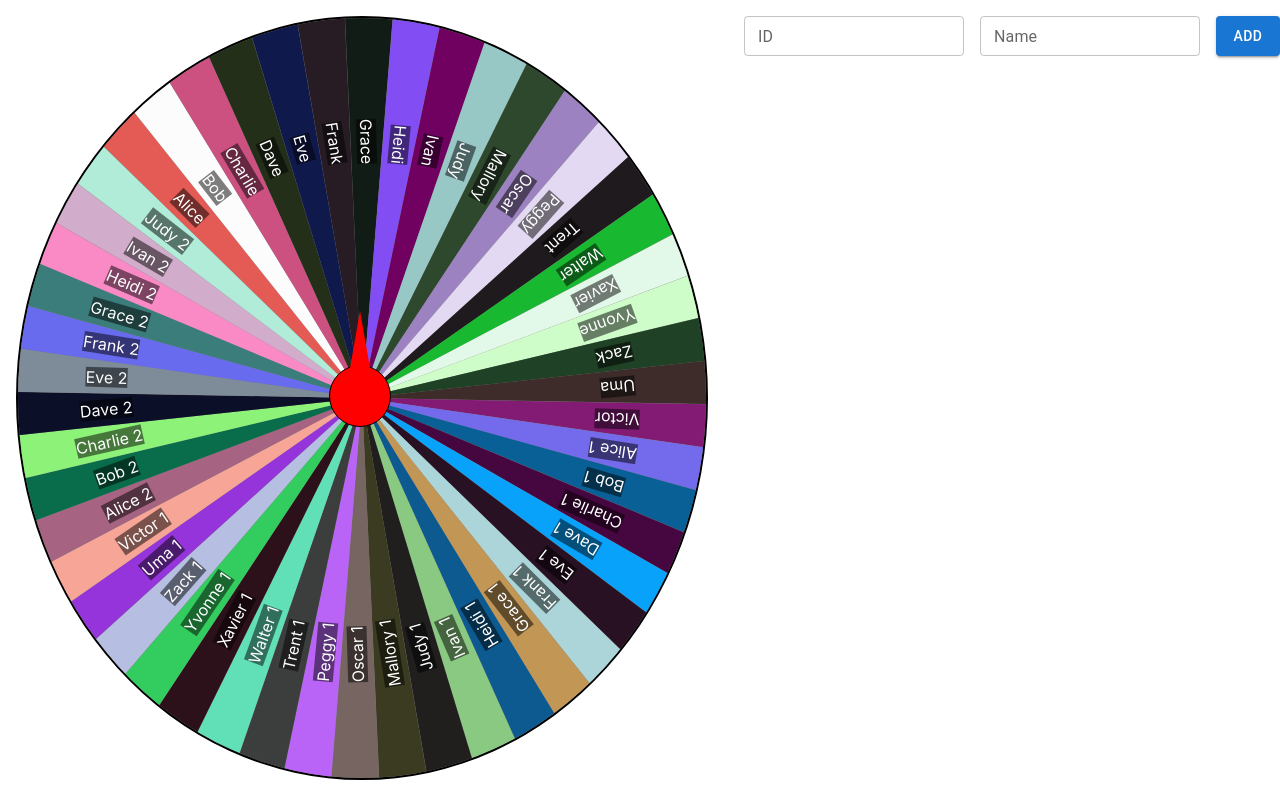
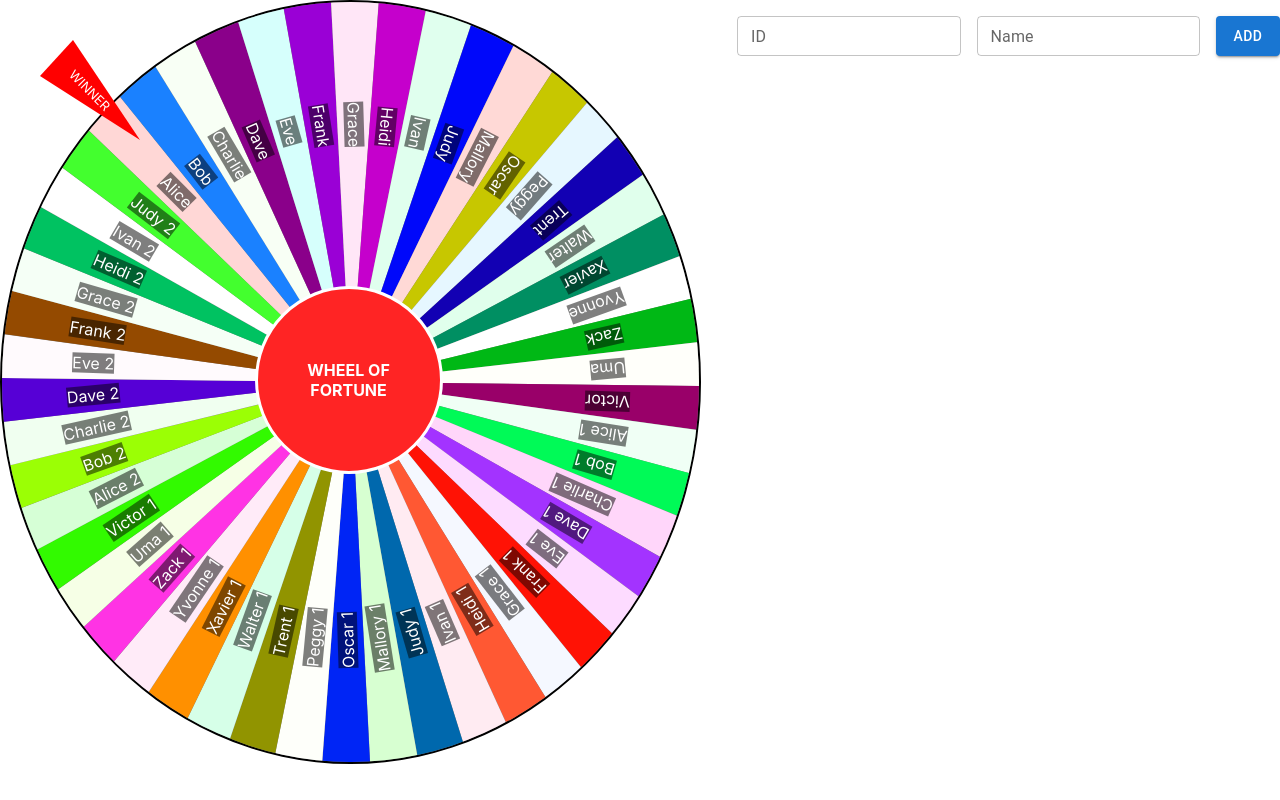
Before and after one commit to DinhL3/tamk-wheel-of-fortune-react, a React (Create React App) app: page / in a window 1280 px wide. Built offline with nearby package versions, Linux system fonts and the light colour scheme.

Commit message:
add flex mixin, alternating colors

```diff
--- a/src/components/Wheel/Wheel.module.scss
+++ b/src/components/Wheel/Wheel.module.scss
@@ -1,33 +1,54 @@
+$lucky-red: #ff2424;
+@mixin flex-center {
+  display: flex;
+  justify-content: center;
+  align-items: center;
+}
+
 .container {
   position: relative;
   width: 95vh;
   height: 95vh;
   display: flex;
   justify-content: center;
-  align-items: center;
-  margin-top: 1rem;
-  margin-left: 1rem;
+  @include flex-center;
+
+  .needle {
+    position: absolute;
+    z-index: 10;
+    top: 40px;
+    left: 40px;
+    width: 100px;
+    height: 100px;
+    background: red;
+    clip-path: polygon(33% 0, 0 36%, 100% 100%);
+    @include flex-center;
+
+    span {
+      color: white;
+      text-transform: uppercase;
+      font-size: 0.8rem;
+      text-align: center;
+      transform: rotate(45deg);
+    }
+  }
 
   .spinBtn {
     position: absolute;
-    width: 60px;
-    height: 60px;
-    background: red;
+    width: 150px;
+    height: 150px;
+    padding: 1rem;
+    background: $lucky-red;
     border-radius: 50%;
     z-index: 10;
-    border: 1px solid black;
-    display: flex;
-    justify-content: center;
-    align-items: center;
+    border: 3px solid white;
+    @include flex-center;
 
-    &::before {
-      content: '';
-      position: absolute;
-      top: -55px;
-      width: 30px;
-      height: 60px;
-      background: red;
-      clip-path: polygon(50% 0%, 15% 100%, 85% 100%);
+    span {
+      color: white;
+      text-transform: uppercase;
+      text-align: center;
+      font-weight: bold;
     }
   }
 
@@ -52,9 +73,7 @@
         calc(360deg / var(--total-segments) * var(--segment-index))
       );
       clip-path: var(--clip-path);
-      display: flex;
-      justify-content: center;
-      align-items: center;
+      @include flex-center;
 
       .label {
         position: relative;
--- a/src/components/Wheel/Wheel.tsx
+++ b/src/components/Wheel/Wheel.tsx
@@ -20,16 +20,30 @@ const Wheel = ({ players }: WheelProps) => {
   console.log(clipPathEdgePercStr);
   console.log(clipPath);
 
-  const generateRandomColor = () => {
+  const generateRandomColor = (index: number) => {
     const hue = Math.floor(Math.random() * 360);
-    const saturation = Math.floor(Math.random() * 100);
-    const lightness = Math.floor(Math.random() * 100);
+    const saturation = 100;
+    let lightness;
+
+    if (index % 2 === 0) {
+      // Even index, lighter colors
+      lightness = Math.floor(Math.random() * 11) + 90;
+    } else {
+      // Odd index, darker colors
+      lightness = Math.floor(Math.random() * 36) + 25;
+    }
+
     return `hsl(${hue}, ${saturation}%, ${lightness}%)`;
   };
 
   return (
     <div className={styles.container}>
-      <div className={styles.spinBtn} />
+      <div className={styles.spinBtn}>
+        <span>Wheel of fortune</span>
+      </div>
+      <div className={styles.needle}>
+        <span>winner</span>
+      </div>
       <div className={styles.wheel}>
         {players.map((player, index) => (
           <div
@@ -39,7 +53,7 @@ const Wheel = ({ players }: WheelProps) => {
               {
                 '--segment-index': index,
                 '--total-segments': totalSegments,
-                '--segment-color': generateRandomColor(),
+                '--segment-color': generateRandomColor(index),
                 '--clip-path': clipPath,
               } as React.CSSProperties
             }
```
